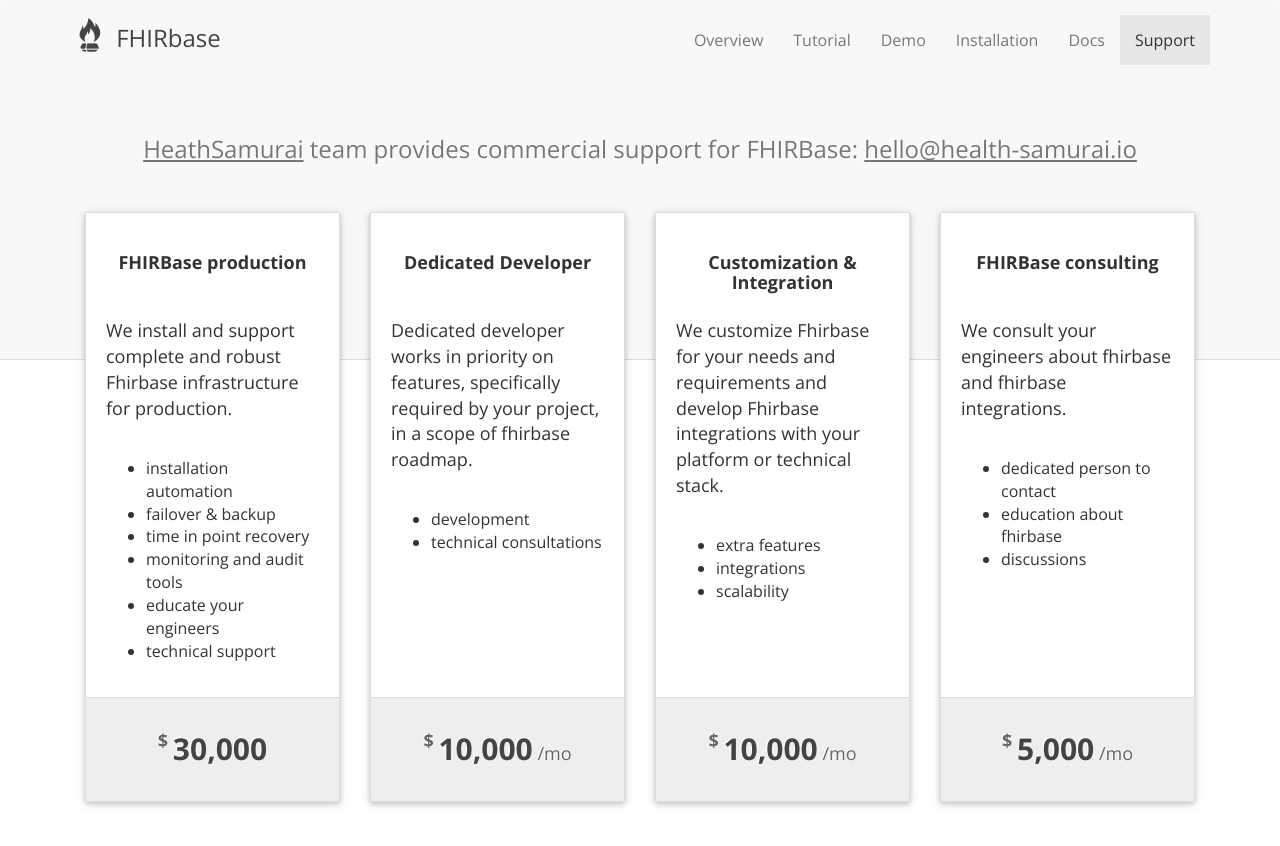
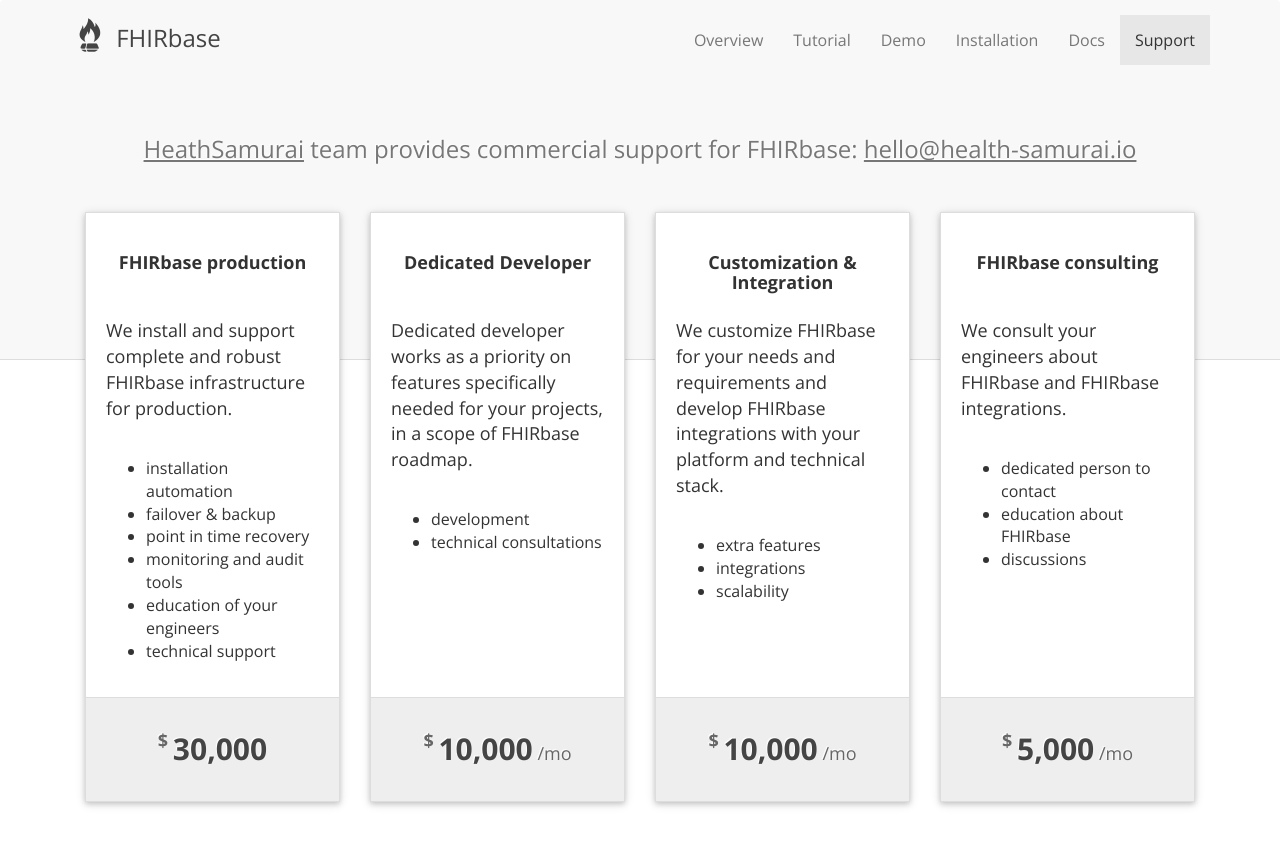
Before and after one commit to fhirbase/fhirbase.github.io, a Jekyll site: the page built from support.html, in a window 1280 px wide and 900 px high. Shown: the top 846 px of the window. Built offline with Jekyll 4.4.1, drawn with Linux system fonts in a browser that asks for light colours; nearby versions of some CDN libraries.

Commit message:
Update support.html

```diff
--- a/support.html
+++ b/support.html
@@ -95,26 +95,26 @@
 <div class="bgblock"></div>
 <a href="http://health-samurai.io/" id="hslogo" class="icon">S</a>
 <h3 class="provide-line">
-  <a href="http://health-samurai.io/">HeathSamurai</a> team provides commercial support for FHIRBase:
+  <a href="http://health-samurai.io/">HeathSamurai</a> team provides commercial support for FHIRbase:
   <a href="mailto:hello@health-samurai.io" target="_top">hello@health-samurai.io</a>
 </h3>
 <div class="container offers">
   <div class="row">
     <div class="col-md-3">
       <div class="offer">
-        <h3>FHIRBase production</h3>
+        <h3>FHIRbase production</h3>
         <div class="offer-content">
           <p>
           We install and support complete and robust
-          Fhirbase infrastructure for production.
+          FHIRbase infrastructure for production.
           </p>
           <br/>
           <ul>
             <li>installation automation</li>
             <li>failover & backup</li>
-            <li>time in point recovery</li>
-            <li> monitoring and audit tools </li>
-            <li>educate your engineers</li>
+            <li>point in time recovery</li>
+            <li>monitoring and audit tools </li>
+            <li>education of your engineers</li>
             <li>technical support</li>
           </ul>
         </div>
@@ -129,11 +129,11 @@
         <h3>Dedicated Developer</h3>
         <div class="offer-content">
           <p>
-          Dedicated developer works
-          in priority on features,
-          specifically required by your
-          project, in a scope of
-          fhirbase roadmap.
+          Dedicated developer
+          works as a priority on
+          features specifically
+          needed for your projects,
+          in a  scope of FHIRbase roadmap.
           </p>
           <br/>
           <ul>
@@ -153,11 +153,12 @@
         <h3>Customization & Integration</h3>
         <div class="offer-content">
           <p>
-          We customize Fhirbase for
-          your needs and requirements
-          and develop Fhirbase
-          integrations with your
-          platform or technical stack.
+          We customize FHIRbase
+          for your needs and
+          requirements and develop
+          FHIRbase integrations with
+          your platform and technical
+          stack.
           </p>
           <br/>
           <ul>
@@ -175,17 +176,17 @@
     </div>
     <div class="col-md-3">
       <div class="offer">
-        <h3>FHIRBase consulting</h3>
+        <h3>FHIRbase consulting</h3>
         <div class="offer-content">
           <p>
           We consult your engineers
-          about fhirbase and fhirbase
+          about FHIRbase and FHIRbase
           integrations.
           </p>
           <br/>
           <ul>
             <li>dedicated person to contact </li>
-            <li>education about fhirbase </li>
+            <li>education about FHIRbase </li>
             <li>discussions</li>
           </ul>
         </div>
```
